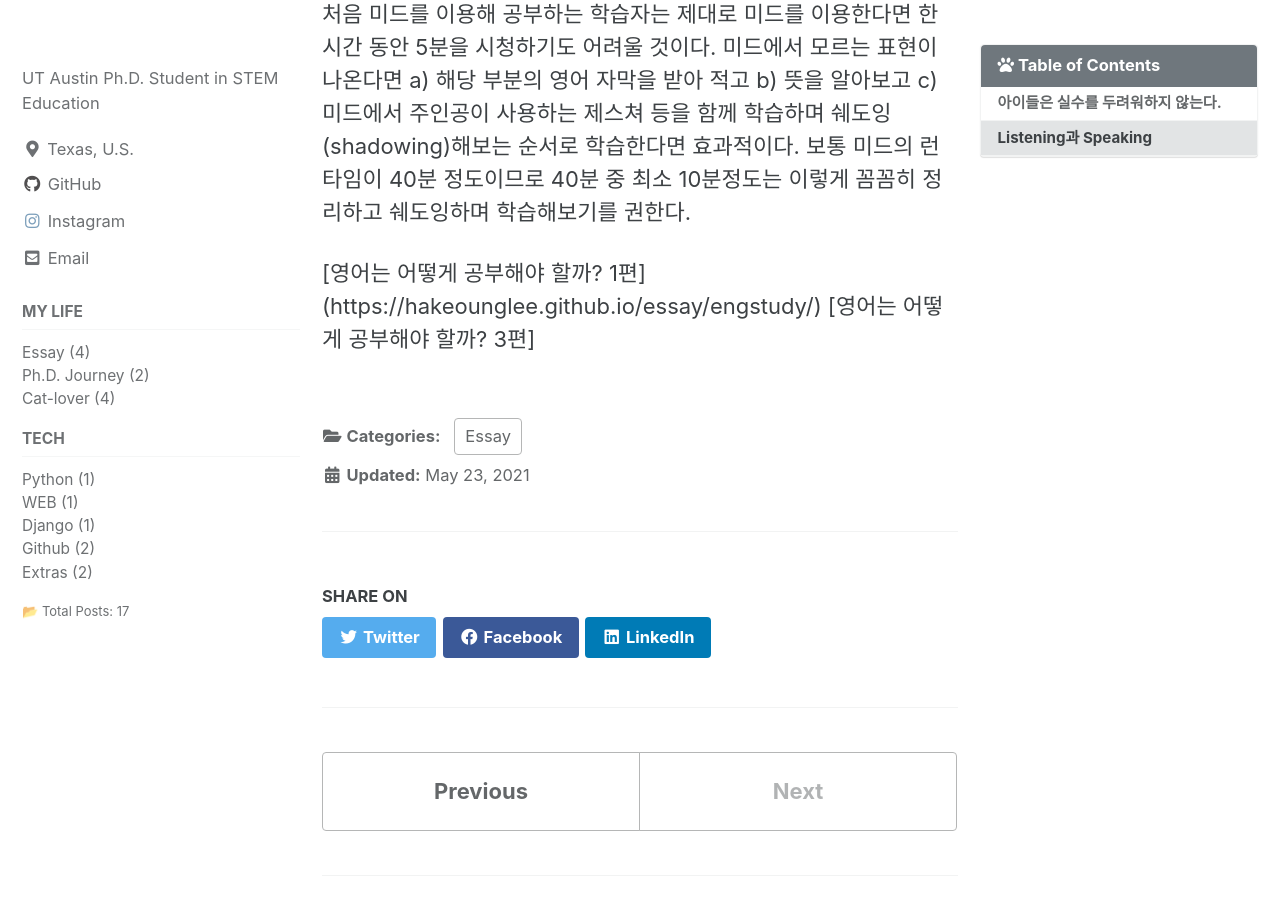
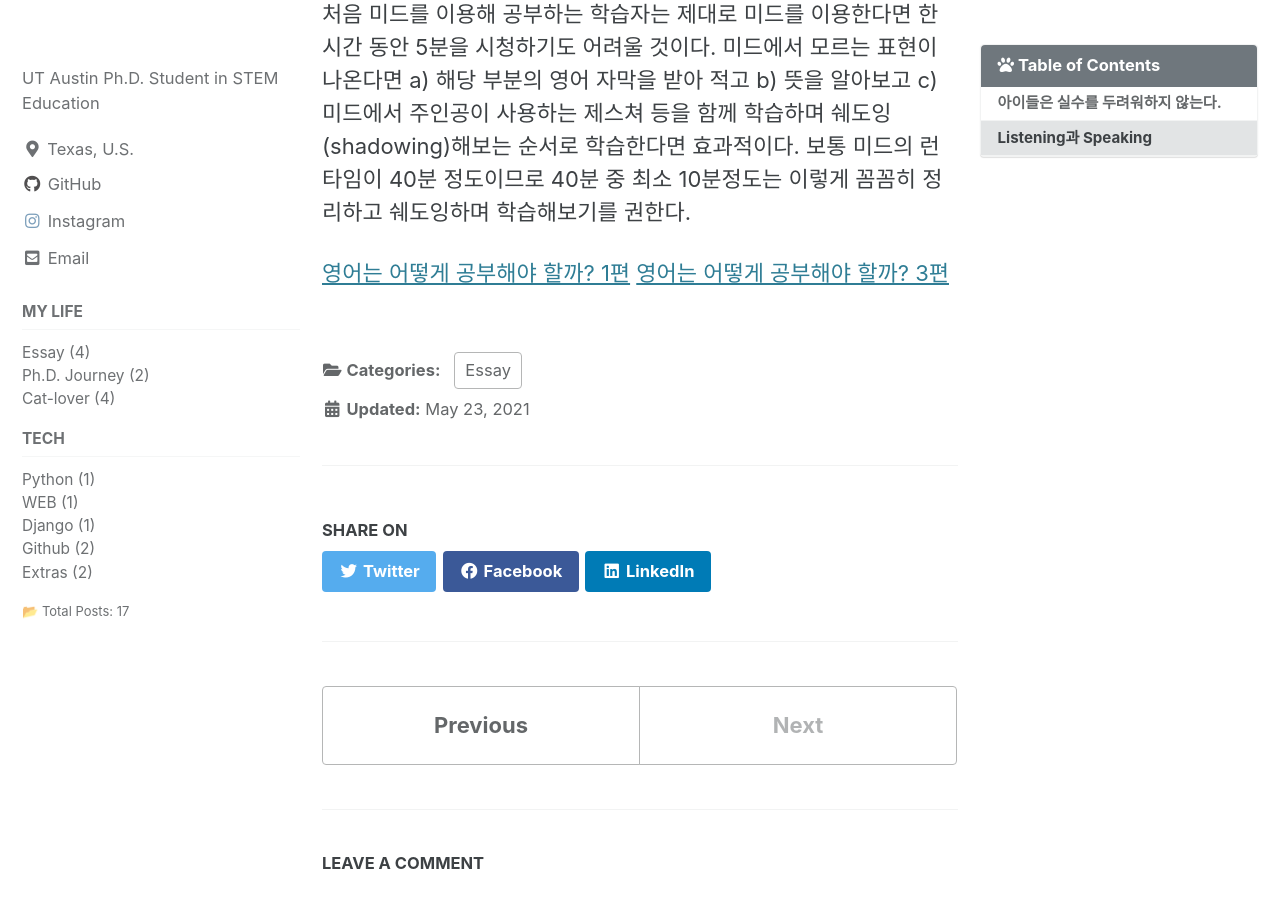
Before and after one commit to HakeoungLee/HakeoungLee.github.io, a Jekyll site: the page built from _posts/2021-05-23-engstudy2.md, in a window 1280 px wide and 900 px high, scrolled down 1744 px. Built offline with Jekyll 4.4.1, drawn with Linux system fonts in a browser that asks for light colours; cached includes are drawn as plain includes; comment, search, counter and statistics services are not loaded; part of the change alters nothing that is shown.

Commit message:
Update 2021-05-23-engstudy2.md

```diff
--- a/_posts/2021-05-23-engstudy2.md
+++ b/_posts/2021-05-23-engstudy2.md
@@ -27,5 +27,6 @@ title:  "영어는 어떻게 공부해야 할까? (2): Listening과 Speaking"
 
 처음 미드를 이용해 공부하는 학습자는 제대로 미드를 이용한다면 한 시간 동안 5분을 시청하기도 어려울 것이다. 미드에서 모르는 표현이 나온다면 a) 해당 부분의 영어 자막을 받아 적고 b) 뜻을 알아보고 c) 미드에서 주인공이 사용하는 제스쳐 등을 함께 학습하며 쉐도잉(shadowing)해보는 순서로 학습한다면 효과적이다. 보통 미드의 런타임이 40분 정도이므로 40분 중 최소 10분정도는 이렇게 꼼꼼히 정리하고 쉐도잉하며 학습해보기를 권한다.
 
-[영어는 어떻게 공부해야 할까? 1편] (https://hakeounglee.github.io/essay/engstudy/)
-[영어는 어떻게 공부해야 할까? 3편]
+
+[영어는 어떻게 공부해야 할까? 1편](https://hakeounglee.github.io/essay/engstudy/)
+[영어는 어떻게 공부해야 할까? 3편](https://hakeounglee.github.io/essay/engstudy3/)
```
